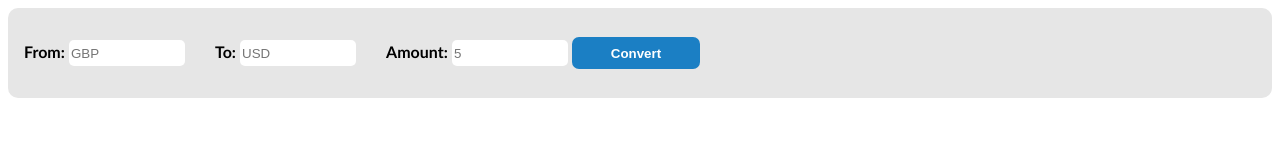
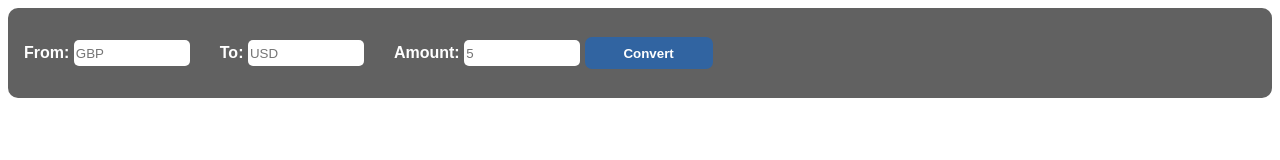
Before and after one commit to SteColeman/currencyConverterWidget, a website: page public/index.html in a window 1280 px wide. Drawn offline with Linux system fonts and the light colour scheme.

Commit message:
styling changes for demonstration

```diff
--- a/public/styles.css
+++ b/public/styles.css
@@ -2,13 +2,14 @@
 Styling for the main div the widget sits inside
 */
 #root {
-    font-family: Calibri, sans-serif;
+    font-family: "open-sans", sans-serif;
     max-width: 100%;
-    background-color: #e6e6e6;
+    background-color: #616161;
     padding: 1rem;
     border-radius: 10px;
     display: flex;
     column-gap: 30px;
+    color: white;
 }
 /*
 styles for the label text
@@ -38,7 +39,7 @@ button {
     width: 8rem;
     border-radius: 7px;
     border: none;
-    background-color: rgb(27, 127, 196);
+    background-color: #3164A1;
     color: white;
     font-weight: bold;
 }
```
Also changed, not shown: public/index.html (+1 -4 lines), public/index.js (line endings or trailing spaces).
